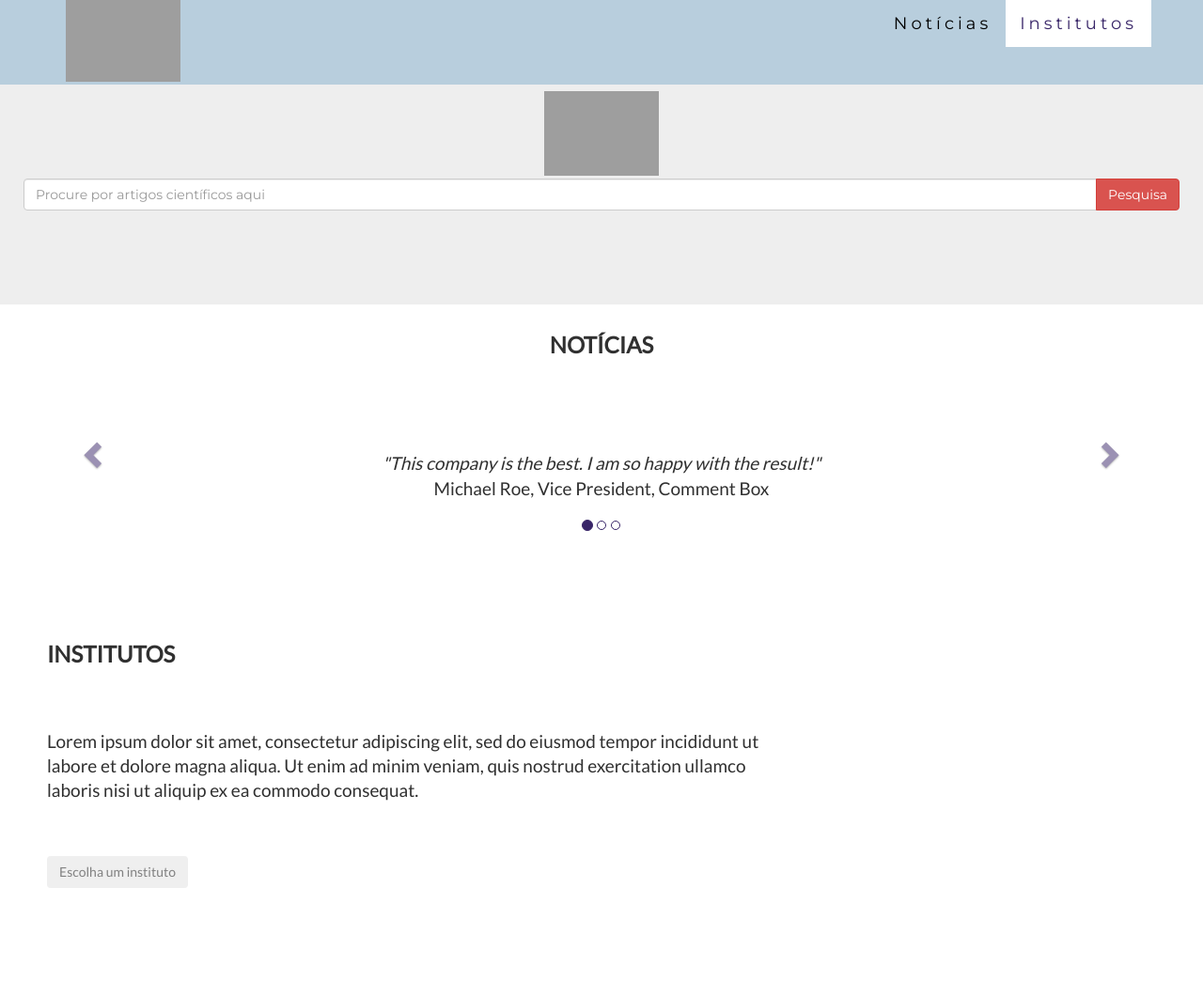
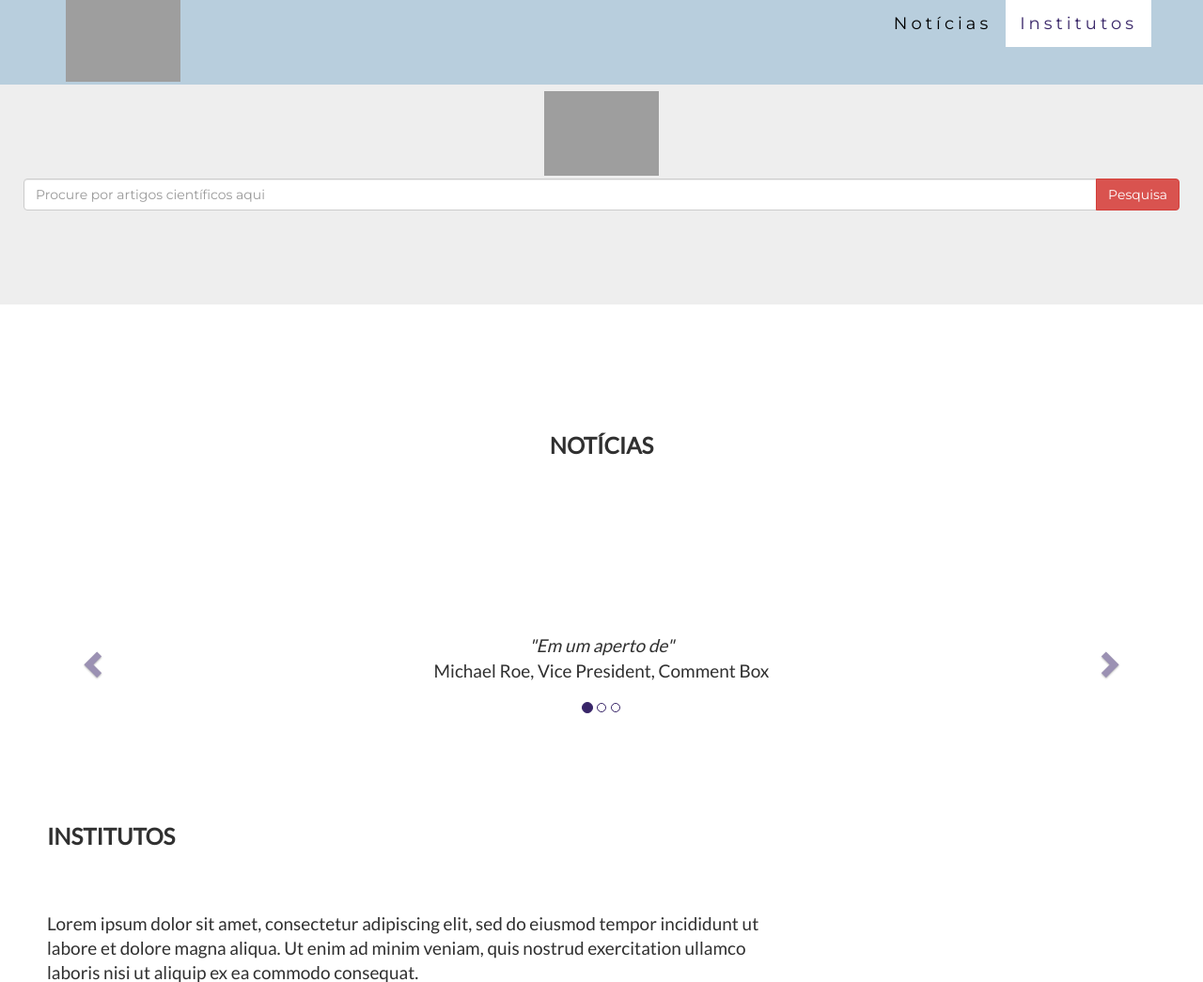
Before and after one commit to willianw/HackatonUSP2017, a Django app: template servidor/templates/testeo.html in a window 1280 px wide. Shown: the top 1045 px of the page at 94% size. Run offline with Django 3.2, Linux system fonts and the light colour scheme; the template is opened without the code that fills it, so the values that code supplies are empty; parts of the project's set-up code (start-up, migrations or seed data) failed here and were passed over; some libraries are stand-ins or nearby versions; grey boxes are pictures that could not be loaded.

Commit message:
NoticiasArrumado

```diff
--- a/servidor/templates/testeo.html
+++ b/servidor/templates/testeo.html
@@ -247,7 +247,6 @@
         <span class="icon-bar"></span>
       </button>
    <img src="http://www.scs.usp.br/identidadevisual/wp-content/uploads/2013/08/usp-logo-png.png" width="122" height="90" alt="" border="0" style="position: relative; top: -3px;">
-
     </div>
     <div class="collapse navbar-collapse" id="myNavbar">
       <ul class="nav navbar-nav navbar-right">
@@ -271,10 +270,11 @@
 </div>
 
 <!-- Container (Portfolio Section) -->
-
-
-  <div id="news" class="carousel slide text-center" data-ride="carousel">
-  <h2>Notícias</h2>
+<div id="news" class="container-fluid text-center">
+<br>
+  <h2>Notícias</h2><br>
+  </div>
+  <div id="myCarousel" class="carousel slide text-center" data-ride="carousel">
     <!-- Indicators -->
     <ol class="carousel-indicators">
       <li data-target="#myCarousel" data-slide-to="0" class="active"></li>
@@ -285,7 +285,7 @@
     <!-- Wrapper for slides -->
     <div class="carousel-inner" role="listbox">
       <div class="item active">
-        <h4>"This company is the best. I am so happy with the result!"<br><span>Michael Roe, Vice President, Comment Box</span></h4>
+        <h4>"Em um aperto de"<br><span>Michael Roe, Vice President, Comment Box</span></h4>
       </div>
       <div class="item">
         <h4>"One word... WOW!!"<br><span>Andrew Lopes, Estudante, Mogi das Cruzes</span></h4>
@@ -294,6 +294,7 @@
         <h4>"Could I... BE any more happy with this company?"<br><span>Chandler Bing, Actor, FriendsAlot</span></h4>
       </div>
     </div>
+
 
     <!-- Left and right controls -->
     <a class="left carousel-control" href="#myCarousel" role="button" data-slide="prev">
```
